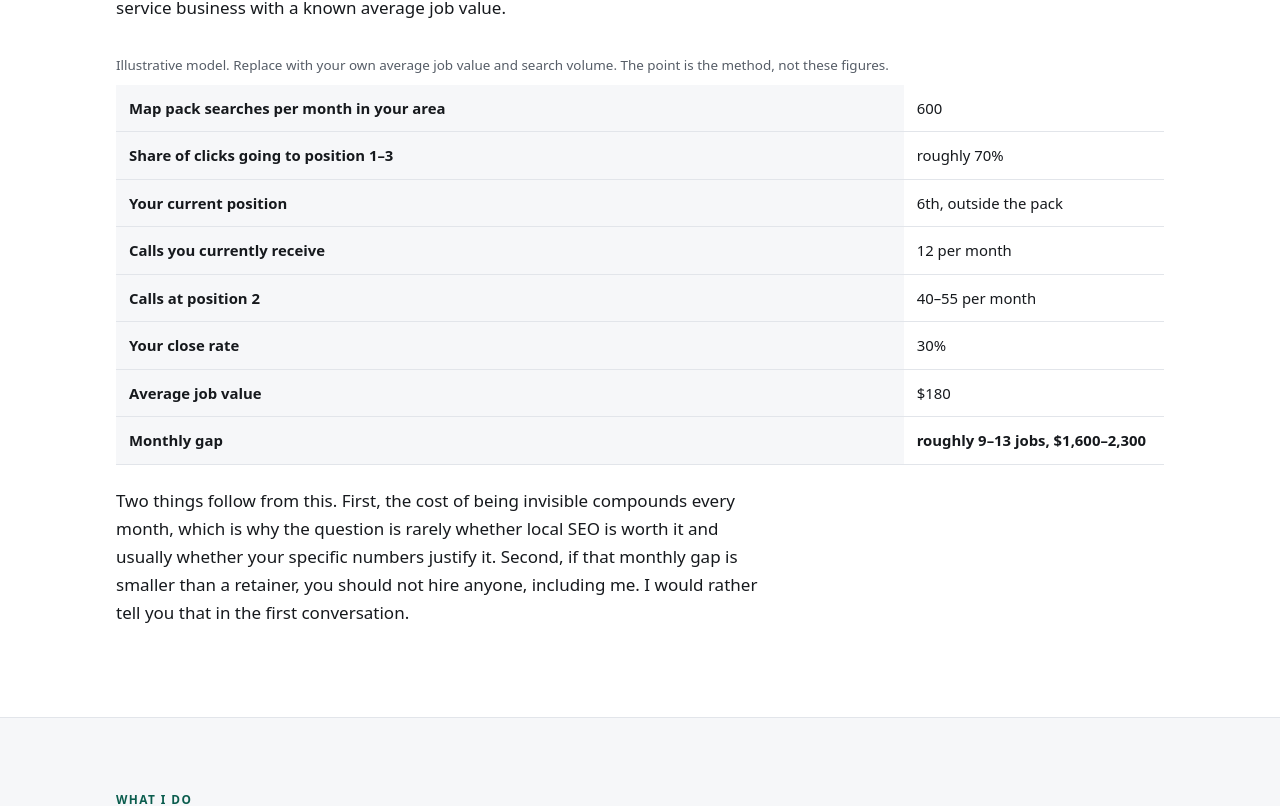
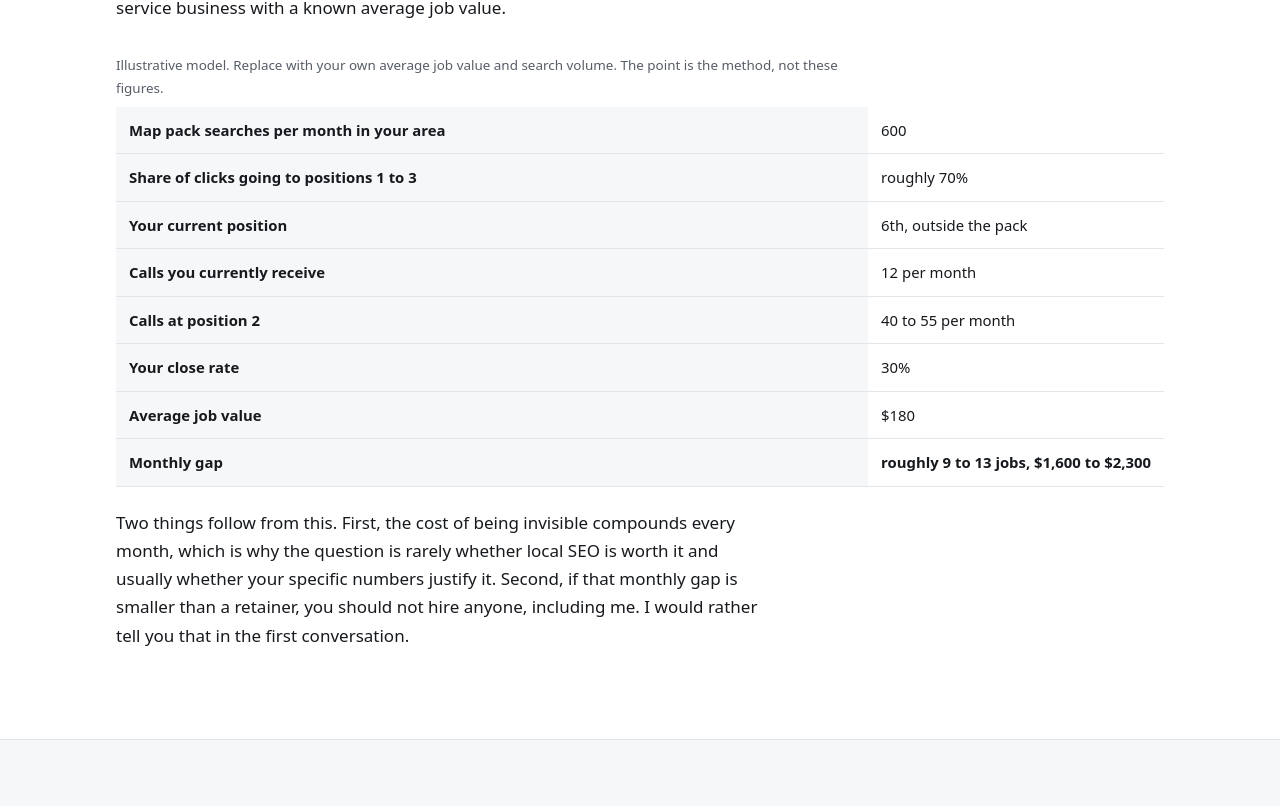
Before and after one commit to abbasid9276-spec/waseem-local-seo, a Next.js app: page / in a window 1280 px wide. Shown: the part 3478-4284 px from the top of the page. Built offline with nearby package versions, Linux system fonts and the light colour scheme.

Commit message:
Remove en dashes from the homepage

```diff
--- a/app/page.js
+++ b/app/page.js
@@ -221,13 +221,13 @@ export default function Home() {
                 </caption>
                 <tbody>
                   <tr><th>Map pack searches per month in your area</th><td>600</td></tr>
-                  <tr><th>Share of clicks going to position 1–3</th><td>roughly 70%</td></tr>
+                  <tr><th>Share of clicks going to positions 1 to 3</th><td>roughly 70%</td></tr>
                   <tr><th>Your current position</th><td>6th, outside the pack</td></tr>
                   <tr><th>Calls you currently receive</th><td>12 per month</td></tr>
-                  <tr><th>Calls at position 2</th><td>40–55 per month</td></tr>
+                  <tr><th>Calls at position 2</th><td>40 to 55 per month</td></tr>
                   <tr><th>Your close rate</th><td>30%</td></tr>
                   <tr><th>Average job value</th><td>$180</td></tr>
-                  <tr><th><strong>Monthly gap</strong></th><td><strong>roughly 9–13 jobs, $1,600–2,300</strong></td></tr>
+                  <tr><th><strong>Monthly gap</strong></th><td><strong>roughly 9 to 13 jobs, $1,600 to $2,300</strong></td></tr>
                 </tbody>
               </table>
             </div>
@@ -405,7 +405,7 @@ export default function Home() {
                 </p>
               </li>
               <li>
-                <h3>Weeks 3–4: Foundations</h3>
+                <h3>Weeks 3-4: Foundations</h3>
                 <p>
                   Schema and entity markup, citation corrections, review system set up
                   inside your own CRM or messaging, conversion tracking so that calls and
@@ -413,7 +413,7 @@ export default function Home() {
                 </p>
               </li>
               <li>
-                <h3>Weeks 5–8: Content and AI layer</h3>
+                <h3>Weeks 5-8: Content and AI layer</h3>
                 <p>
                   Location and service pages rebuilt as genuine, specific documents rather
                   than templates. Pricing and comparison content written for extraction.
@@ -421,7 +421,7 @@ export default function Home() {
                 </p>
               </li>
               <li>
-                <h3>Weeks 9–12: Compound and measure</h3>
+                <h3>Weeks 9-12: Compound and measure</h3>
                 <p>
                   Weekly profile activity, review velocity, ongoing citation work, and the
                   first meaningful geo-grid comparison against the week-one baseline. This
```
